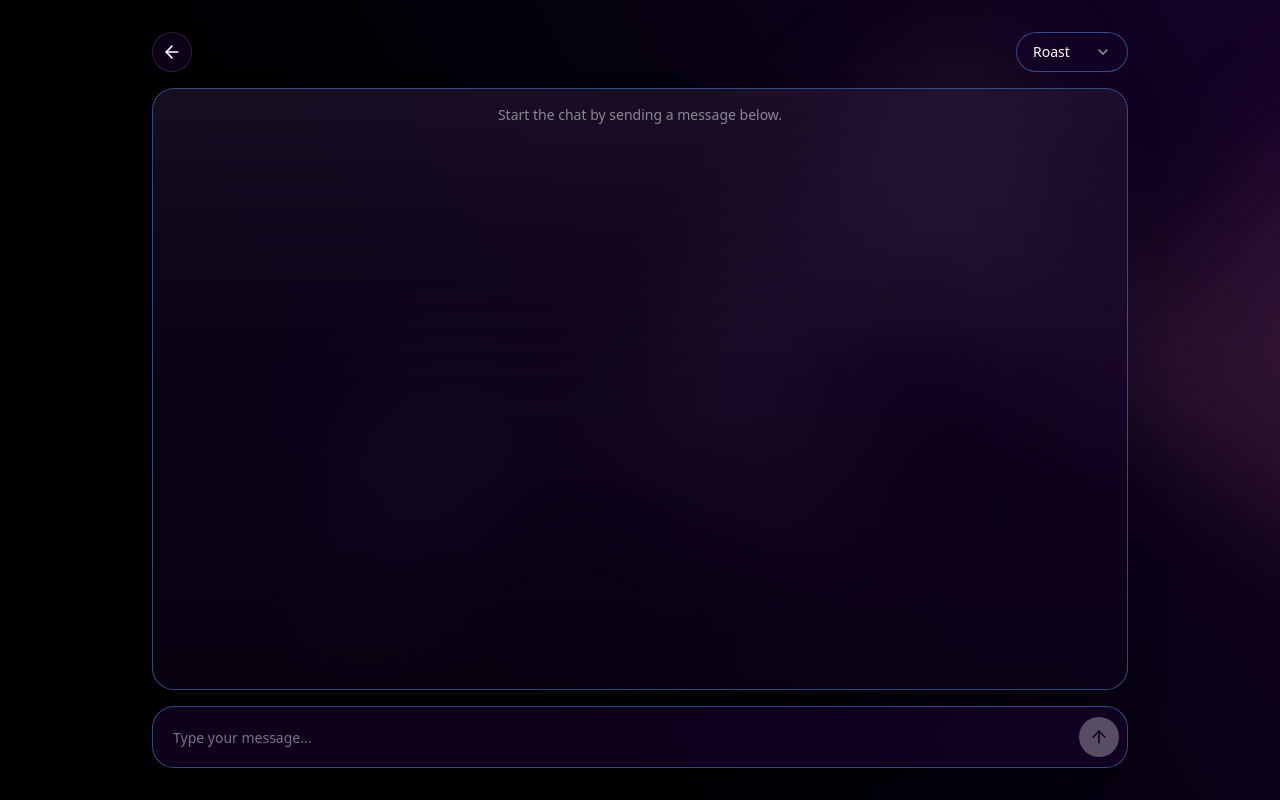
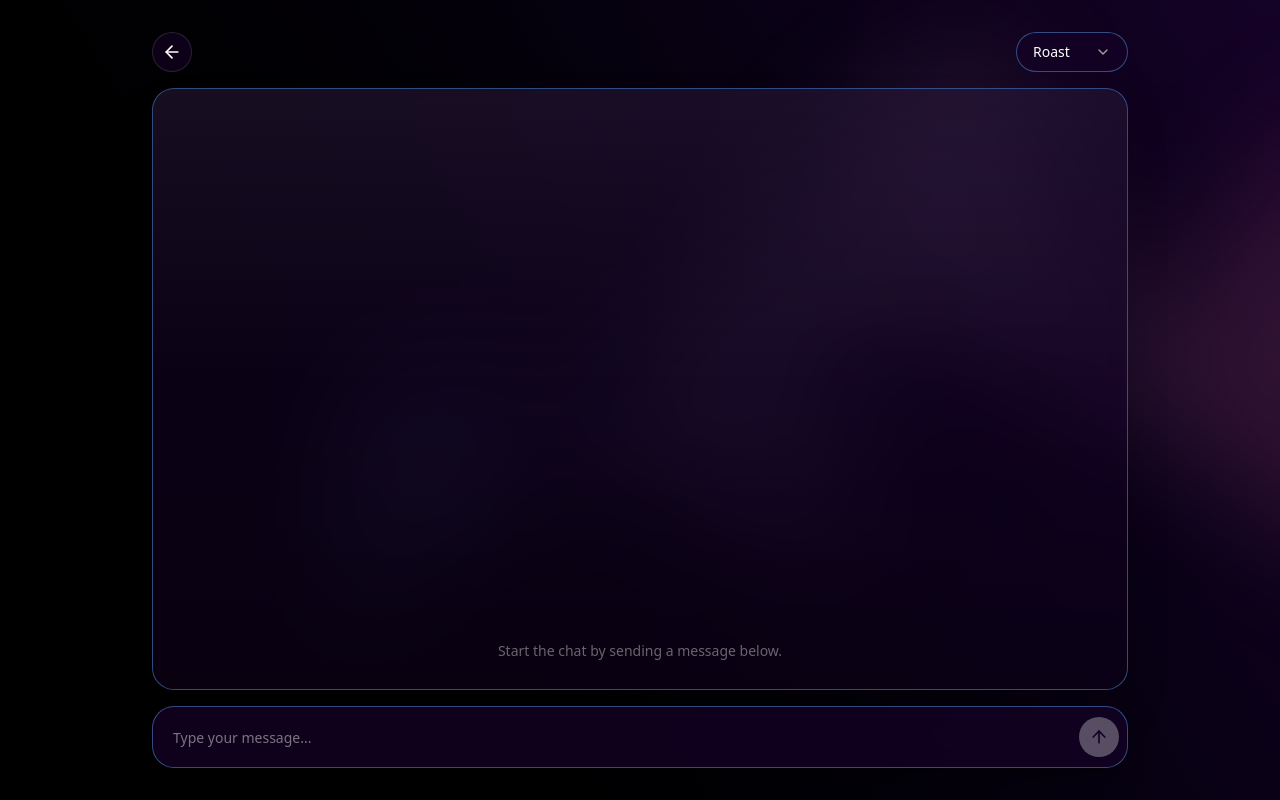
Before and after one commit to dustij/ccschack2026, a Next.js app: page /chat in a window 1280 px wide. Built offline with nearby package versions, Linux system fonts and the light colour scheme.

Commit message:
chat response time increased to make user friendly

```diff
--- a/app/chat/page.tsx
+++ b/app/chat/page.tsx
@@ -3,6 +3,7 @@
 import { motion } from 'framer-motion';
 import { ArrowLeftIcon, ArrowUpIcon } from 'lucide-react';
 import Link from 'next/link';
+import React, { useCallback, useEffect, useRef, useState } from 'react';
 
 import ChatMessage from '@/components/ChatMessage';
 import { AmbientParticles } from '@/components/ui/ambient-particles';
@@ -17,12 +18,12 @@ import {
 } from '@/components/ui/combobox';
 import { Input } from '@/components/ui/input';
 import { useAiChat } from '@/hooks/useAiChat';
+import { useTypingQueue } from '@/hooks/useTypingQueue';
 import type { AgentResponse } from '@/lib/types';
-import { useState, type FormEvent, type ReactElement } from 'react';
 
 const CHAT_MODES = ['Roast', 'Flirt', 'Academic', 'Story'] as const;
 type ChatMode = (typeof CHAT_MODES)[number];
-type ChatEntry = { id: string; role: 'system' | 'user'; content: string };
+type ChatEntry = { id: string; role: 'system' | 'user'; content: string; isTyping?: boolean };
 
 const MODE_BORDER_STYLES: Record<
   ChatMode,
@@ -32,7 +33,6 @@ const MODE_BORDER_STYLES: Record<
     modeTrigger: string;
     modePopup: string;
     messageBubble: string;
-    messageTail: string;
     messageAvatar: string;
   }
 > = {
@@ -42,7 +42,6 @@ const MODE_BORDER_STYLES: Record<
     modeTrigger: 'border-candy-pink/45 hover:border-candy-pink/70',
     modePopup: 'border-candy-pink/35',
     messageBubble: 'border-none',
-    messageTail: 'border-candy-pink/45',
     messageAvatar: 'border-none',
   },
   Roast: {
@@ -51,7 +50,6 @@ const MODE_BORDER_STYLES: Record<
     modeTrigger: 'border-candy-blue/45 hover:border-candy-blue/70',
     modePopup: 'border-candy-blue/35',
     messageBubble: 'border-none',
-    messageTail: 'border-candy-blue/45',
     messageAvatar: 'border-none',
   },
   Academic: {
@@ -60,7 +58,6 @@ const MODE_BORDER_STYLES: Record<
     modeTrigger: 'border-candy-mint/45 hover:border-candy-mint/70',
     modePopup: 'border-candy-mint/35',
     messageBubble: 'border-none',
-    messageTail: 'border-candy-mint/45',
     messageAvatar: 'border-none',
   },
   Story: {
@@ -69,7 +66,6 @@ const MODE_BORDER_STYLES: Record<
     modeTrigger: 'border-candy-purple/45 hover:border-candy-purple/70',
     modePopup: 'border-candy-purple/35',
     messageBubble: 'border-none',
-    messageTail: 'border-candy-purple/45',
     messageAvatar: 'border-none',
   },
 };
@@ -95,46 +91,47 @@ const BUTTON_TRANSITION = {
 
 export default function ChatPage() {
   const [chatMode, setChatMode] = useState<ChatMode>(CHAT_MODES[0]);
+  // Completed messages (user messages + fully-typed agent messages).
   const [messages, setMessages] = useState<ChatEntry[]>([]);
   const modeBorders = MODE_BORDER_STYLES[chatMode];
 
-  const renderedMessages: ReactElement[] = [];
-  for (let i = 0; i < messages.length; i += 1) {
-    const message = messages[i];
-    const avatarImage =
-      message.role === 'system' ? '/globe.svg' : '/window.svg';
+  // Scroll anchor — we scroll here whenever a new bubble appears.
+  const messagesEndRef = useRef<HTMLDivElement>(null);
 
-    renderedMessages.push(
-      <ChatMessage
-        key={message.id}
-        role={message.role}
-        avatarImage={avatarImage}
-        text={message.content}
-        bubbleClassName={modeBorders.messageBubble}
-        bubbleTailClassName={modeBorders.messageTail}
-        avatarClassName={modeBorders.messageAvatar}
-      />
-    );
-  }
+  // Called by the typing queue when an agent finishes typing.
+  const handleMessageComplete = useCallback((id: string, fullText: string) => {
+    setMessages((prev) => [...prev, { id, role: 'system', content: fullText }]);
+  }, []);
+
+  const { typingMessages, enqueue } = useTypingQueue(handleMessageComplete);
+
+  // Scroll to bottom when a new bubble appears (new message or new typing entry).
+  useEffect(() => {
+    messagesEndRef.current?.scrollIntoView({ behavior: 'smooth' });
+  }, [messages.length, typingMessages.length]);
 
   const { input, isLoading, handleInputChange, handleSubmit, setInput } =
     useAiChat({
       mode: chatMode,
       onFinish(_prompt, agents: AgentResponse[]) {
-        const agentMessages: ChatEntry[] = agents.map((a) => ({
+        // Hand agents to the typing queue — do NOT add them to `messages` directly.
+        const items = agents.map((a) => ({
           id: `agent-${a.agentName}-${Date.now()}-${Math.random()}`,
-          role: 'system',
-          content: `${a.agentName}: ${a.text}`,
+          fullText: `${a.agentName}: ${a.text}`,
         }));
-        setMessages((current) => [...current, ...agentMessages]);
+        enqueue(items);
       },
     });
 
-  const onSubmit = (e: FormEvent<HTMLFormElement>) => {
+  // True while the API is fetching OR while agents are still animating.
+  // Blocking submission during animation keeps message order correct.
+  const isBusy = isLoading || typingMessages.length > 0;
+
+  const onSubmit = (e: React.SyntheticEvent<HTMLFormElement>) => {
     e.preventDefault();
 
     const trimmedInput = input.trim();
-    if (!trimmedInput) return;
+    if (!trimmedInput || isBusy) return;
 
     const userMessage: ChatEntry = {
       id: `user-${Date.now()}`,
@@ -146,6 +143,17 @@ export default function ChatPage() {
     setInput('');
     void handleSubmit(undefined, trimmedInput);
   };
+
+  // Merge completed messages with any currently-animating messages for display.
+  const allDisplayMessages = [
+    ...messages,
+    ...typingMessages.map((m) => ({
+      id: m.id,
+      role: 'system' as const,
+      content: m.displayText,
+      isTyping: m.isTyping,
+    })),
+  ];
 
   return (
     <div className="to-candy-purple-dark relative isolate min-h-screen overflow-hidden bg-white bg-linear-60 dark:from-black">
@@ -226,21 +234,40 @@ export default function ChatPage() {
             initial={{ opacity: 0, y: -140, rotate: -2.4, scale: 0.93 }}
             animate={{ opacity: 1, y: 0, rotate: 0, scale: 1 }}
             transition={PANEL_TRANSITION}
-            className={`bg-candy-purple-dark/55 relative flex-1 overflow-hidden rounded-3xl border p-4 shadow-2xl shadow-black/30 backdrop-blur-md ${modeBorders.panel}`}
+            className={`bg-candy-purple-dark/55 relative flex-1 overflow-hidden rounded-3xl border shadow-2xl shadow-black/30 backdrop-blur-md ${modeBorders.panel}`}
           >
+            {/* Gradient vignette — purely decorative */}
             <div
               aria-hidden="true"
-              className="pointer-events-none absolute inset-0 bg-linear-to-b from-white/5 via-transparent to-black/25"
+              className="pointer-events-none absolute inset-0 z-10 bg-linear-to-b from-white/5 via-transparent to-black/25"
             />
 
-            <div className="relative z-10 flex h-full flex-col justify-end gap-3">
-              {renderedMessages.length > 0 ? (
-                renderedMessages
-              ) : (
-                <div className="flex h-full items-center justify-center text-sm text-white/50">
-                  Start the chat by sending a message below.
-                </div>
-              )}
+            {/* Scrollable message list */}
+            <div className="absolute inset-0 overflow-y-auto">
+              <div className="flex min-h-full flex-col justify-end gap-3 p-4">
+                {allDisplayMessages.length > 0 ? (
+                  allDisplayMessages.map((message) => (
+                    <ChatMessage
+                      key={message.id}
+                      role={message.role}
+                      avatarImage={
+                        message.role === 'system' ? '/globe.svg' : '/window.svg'
+                      }
+                      text={message.content}
+                      isTyping={message.isTyping}
+                      bubbleClassName={modeBorders.messageBubble}
+                      avatarClassName={modeBorders.messageAvatar}
+                    />
+                  ))
+                ) : (
+                  <div className="flex h-full items-center justify-center text-sm text-white/50">
+                    Start the chat by sending a message below.
+                  </div>
+                )}
+
+                {/* Invisible anchor — scrolled into view when new bubbles appear */}
+                <div ref={messagesEndRef} aria-hidden="true" />
+              </div>
             </div>
           </motion.section>
 
@@ -253,7 +280,7 @@ export default function ChatPage() {
             {/* CHAT INPUT */}
             <form className="flex items-center gap-2" onSubmit={onSubmit}>
               <Input
-                disabled={isLoading}
+                disabled={isBusy}
                 value={input}
                 onChange={handleInputChange}
                 type="text"
@@ -263,7 +290,7 @@ export default function ChatPage() {
               <motion.div>
                 <Button
                   type="submit"
-                  disabled={isLoading}
+                  disabled={isBusy}
                   size="icon-xs"
                   className="text-candy-purple-dark size-10 rounded-full bg-white/30 hover:bg-white/35"
                   aria-label="Send message"
--- a/components/ChatMessage.tsx
+++ b/components/ChatMessage.tsx
@@ -8,21 +8,44 @@ interface ChatMessageProps {
   role: ChatRole;
   avatarImage: string;
   text: string;
+  /** When true, renders a blinking cursor and (if text is empty) thinking dots. */
+  isTyping?: boolean;
   avatarAlt?: string;
   className?: string;
   bubbleClassName?: string;
-  bubbleTailClassName?: string;
   avatarClassName?: string;
+}
+
+/** Three animated dots shown while the agent hasn't typed its first character yet. */
+function ThinkingDots() {
+  return (
+    <span className="flex items-center gap-[3px] py-0.5" aria-label="Thinking…">
+      <span className="thinking-dot size-1.5 rounded-full bg-white/60" />
+      <span className="thinking-dot size-1.5 rounded-full bg-white/60" />
+      <span className="thinking-dot size-1.5 rounded-full bg-white/60" />
+    </span>
+  );
+}
+
+/** A blinking I-beam cursor appended while the agent is still typing. */
+function TypingCursor() {
+  return (
+    <span
+      aria-hidden="true"
+      className="ml-[1px] inline-block h-[0.9em] w-[2px] translate-y-[0.05em] rounded-[1px] bg-white/75"
+      style={{ animation: 'cursor-blink 0.8s step-end infinite' }}
+    />
+  );
 }
 
 export default function ChatMessage({
   role,
   avatarImage,
   text,
+  isTyping = false,
   avatarAlt = 'Chat avatar',
   className,
   bubbleClassName,
-  bubbleTailClassName,
   avatarClassName,
 }: ChatMessageProps) {
   const isSystem = role === 'system';
@@ -32,24 +55,36 @@ export default function ChatMessage({
       className={cn(
         'flex w-full items-end gap-3',
         isSystem ? 'justify-start' : 'justify-end',
-        className
+        className,
       )}
     >
       <article
         className={cn(
           'relative max-w-[85%] border bg-black/35 px-4 py-3 text-sm leading-relaxed text-white shadow-lg backdrop-blur-sm sm:max-w-xl',
-          isSystem ? 'order-2 rounded-2xl rounded-bl-none' : 'order-1 rounded-2xl rounded-br-none',
-          bubbleClassName
+          isSystem
+            ? 'order-2 rounded-2xl rounded-bl-none'
+            : 'order-1 rounded-2xl rounded-br-none',
+          bubbleClassName,
         )}
       >
-        <p className="wrap-break-word whitespace-pre-wrap">{text}</p>
+        <p className="wrap-break-word whitespace-pre-wrap">
+          {/* No text yet & still typing → show thinking dots */}
+          {isTyping && !text ? (
+            <ThinkingDots />
+          ) : (
+            <>
+              {text}
+              {isTyping && <TypingCursor />}
+            </>
+          )}
+        </p>
       </article>
 
       <div
         className={cn(
           'relative size-10 shrink-0 overflow-hidden rounded-full border bg-white/10 shadow-md',
           isSystem ? 'order-1' : 'order-2',
-          avatarClassName
+          avatarClassName,
         )}
       >
         <Image
--- /dev/null
+++ b/hooks/useTypingQueue.ts
@@ -0,0 +1,114 @@
+'use client';
+
+import { useCallback, useRef, useState } from 'react';
+
+export interface TypingMessage {
+  id: string;
+  displayText: string;
+  isTyping: boolean;
+}
+
+interface QueueItem {
+  id: string;
+  fullText: string;
+}
+
+/** How long to pause before each agent starts typing (ms). */
+const AGENT_START_DELAY_MS = 500;
+
+/** Per-character typing speed range (ms). Realistic human-like cadence. */
+const MIN_CHAR_DELAY_MS = 25;
+const MAX_CHAR_DELAY_MS = 45;
+
+function randomCharDelay(): number {
+  return MIN_CHAR_DELAY_MS + Math.random() * (MAX_CHAR_DELAY_MS - MIN_CHAR_DELAY_MS);
+}
+
+/**
+ * Manages a sequential queue of AI agent responses, revealing each one
+ * character-by-character with a natural typing rhythm.
+ *
+ * Timing contract:
+ *   - 500 ms thinking pause before the first character of every agent
+ *   - 25–45 ms per character (randomised for realism)
+ *   - The next agent waits until the current one finishes, then waits 500 ms
+ *
+ * @param onMessageComplete  Called when each agent finishes typing.
+ *                           Use this to persist the message to your main list.
+ */
+export function useTypingQueue(
+  onMessageComplete: (id: string, fullText: string) => void,
+) {
+  const [typingMessages, setTypingMessages] = useState<TypingMessage[]>([]);
+
+  // Internal pending queue — a ref so mutations never trigger renders.
+  const queue = useRef<QueueItem[]>([]);
+  const isProcessing = useRef(false);
+
+  // Always call the latest version of the callback without recreating processNext.
+  const onCompleteRef = useRef(onMessageComplete);
+  onCompleteRef.current = onMessageComplete;
+
+  /**
+   * Pull the next item off the queue and animate it.
+   * Stable identity (useCallback with empty deps) so it can safely be called
+   * from nested setTimeout chains without stale-closure issues.
+   */
+  const processNext = useCallback((): void => {
+    const item = queue.current.shift();
+
+    if (!item) {
+      isProcessing.current = false;
+      return;
+    }
+
+    // --- Thinking pause / inter-agent gap ---
+    setTimeout(() => {
+      // Reveal the bubble with empty text so the cursor appears immediately.
+      setTypingMessages((prev) => [
+        ...prev,
+        { id: item.id, displayText: '', isTyping: true },
+      ]);
+
+      // --- Character-by-character animation ---
+      const tick = (index: number): void => {
+        if (index > item.fullText.length) {
+          // Done — notify parent, remove from active list, start next agent.
+          onCompleteRef.current(item.id, item.fullText);
+          setTypingMessages((prev) => prev.filter((m) => m.id !== item.id));
+          processNext(); // immediately calls itself; delay lives at the top
+          return;
+        }
+
+        setTypingMessages((prev) =>
+          prev.map((m) =>
+            m.id === item.id
+              ? { ...m, displayText: item.fullText.slice(0, index) }
+              : m,
+          ),
+        );
+
+        setTimeout(() => tick(index + 1), randomCharDelay());
+      };
+
+      tick(1);
+    }, AGENT_START_DELAY_MS);
+  }, []); // intentionally empty — uses only stable refs + state setters
+
+  /**
+   * Add one or more agents to the typing queue.
+   * Safe to call while a previous batch is still animating.
+   */
+  const enqueue = useCallback(
+    (items: QueueItem[]): void => {
+      queue.current.push(...items);
+      if (!isProcessing.current) {
+        isProcessing.current = true;
+        processNext();
+      }
+    },
+    [processNext],
+  );
+
+  return { typingMessages, enqueue };
+}
```
Also changed, not shown: app/globals.css (+36 -0 lines).
